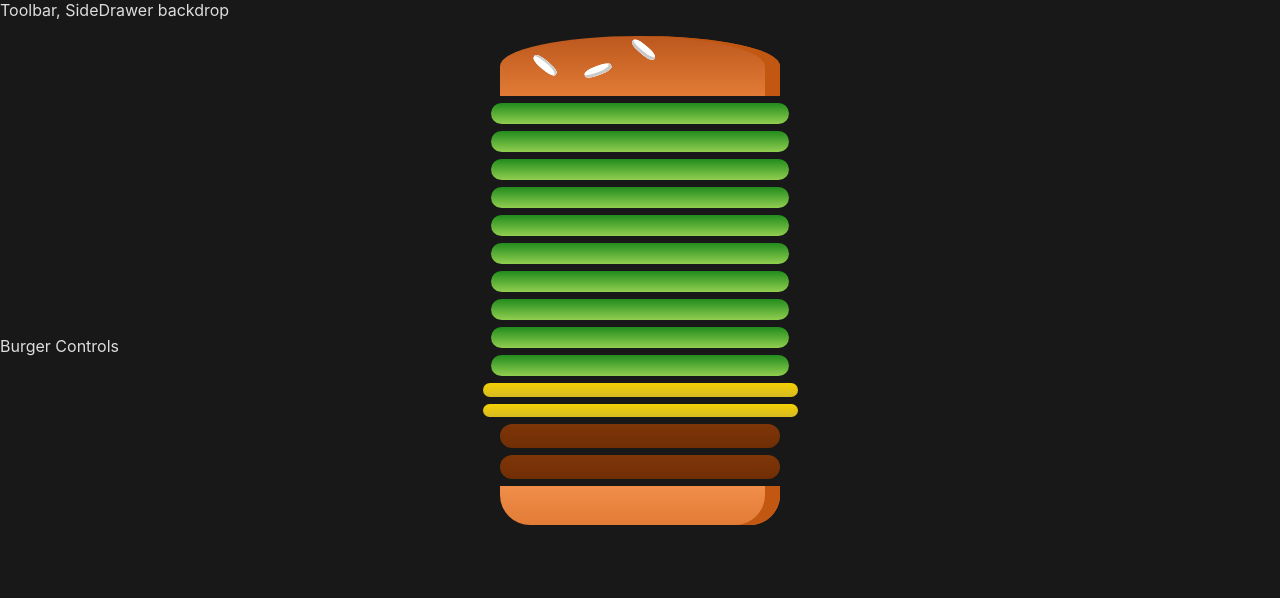
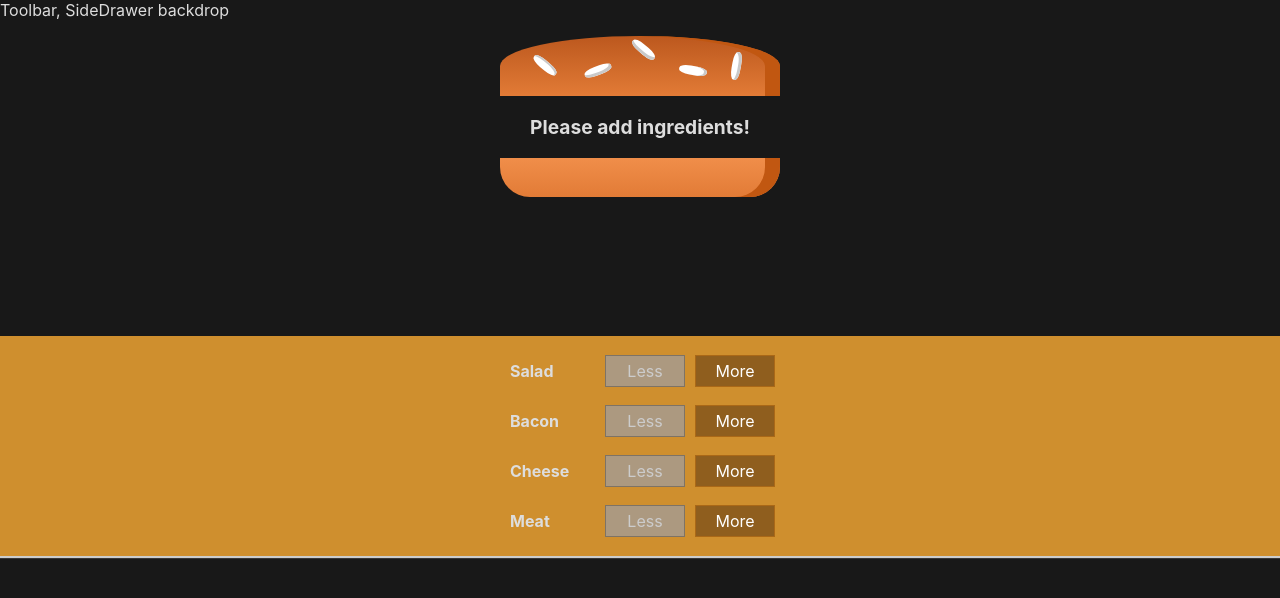
Before and after one commit to Frontnerd/react-burger-builder, a React (Create React App) app: page / in a window 1280 px wide. Shown: the top 598 px of the page. Built offline with nearby package versions, Linux system fonts and the light colour scheme.

Commit message:
BuildControls added

```diff
--- /dev/null
+++ b/src/components/Burger/BuildControls/BuildControl/BuildControl.js
@@ -0,0 +1,18 @@
+import React from 'react';
+
+import classes from './BuildControl.module.css';
+
+const buildControl = ( props ) => (
+  <div className={classes.BuildControl}>
+    <div className={classes.Label}>{props.label}</div>
+    <button
+      className={classes.Less}
+      onClick={props.removed}
+      disabled={props.disabled}>Less</button>
+    <button
+      className={classes.More}
+      onClick={props.added}>More</button>
+  </div>
+);
+
+export default buildControl;
--- /dev/null
+++ b/src/components/Burger/BuildControls/BuildControl/BuildControl.module.css
@@ -0,0 +1,56 @@
+.BuildControl {
+    display: flex;
+    justify-content: space-between;
+    align-items: center;
+    margin: 5px 0;
+}
+
+.BuildControl button {
+    display: block;
+    font: inherit;
+    padding: 5px;
+    margin: 0 5px;
+    width: 80px;
+    border: 1px solid #AA6817;
+    cursor: pointer;
+    outline: none;
+}
+
+.BuildControl button:disabled {
+    background-color: #AC9980;
+    border: 1px solid #7E7365;
+    color: #ccc;
+    cursor: default;
+}
+
+.BuildControl button:hover:disabled {
+    background-color: #AC9980;
+    color: #ccc;
+    cursor: not-allowed;
+}
+
+.Label {
+    padding: 10px;
+    font-weight: bold;
+    width: 80px;
+}
+
+.BuildControl .Less {
+    background-color: #D39952;
+    color: white;
+}
+
+.BuildControl .More {
+    background-color: #8F5E1E;
+    color: white;
+}
+
+.BuildControl .Less:hover, .BuildControl .Less:active {
+    background-color: #DAA972;
+    color: white;
+}
+
+.BuildControl .More:hover,.BuildControl .More:active {
+    background-color: #99703F;
+    color: white;
+}
--- /dev/null
+++ b/src/components/Burger/BuildControls/BuildControls.js
@@ -0,0 +1,26 @@
+import React from 'react';
+
+import classes from './BuildControls.module.css';
+import BuildControl from './BuildControl/BuildControl';
+
+const controls = [
+  { label: 'Salad', type: 'salad' },
+  { label: 'Bacon', type: 'bacon' },
+  { label: 'Cheese', type: 'cheese' },
+  { label: 'Meat', type: 'meat' }
+];
+
+const buildControls = ( props ) => (
+  <div className={classes.BuildControls}>
+    {controls.map(ctrl => (
+      <BuildControl
+        key={ctrl.label}
+        label={ctrl.label}
+        removed={ () => props.ingredientRemoved(ctrl.type) }
+        added={ () => props.ingredientAdded(ctrl.type) }
+        disabled={props.disabled[ctrl.type]} />
+    ))}
+  </div>
+);
+
+export default buildControls;
--- /dev/null
+++ b/src/components/Burger/BuildControls/BuildControls.module.css
@@ -0,0 +1,10 @@
+.BuildControls {
+  width: 100%;
+  background-color: #CF8F2E;
+  display: flex;
+  flex-flow: column;
+  align-items: center;
+  box-shadow: 0 2px 1px #ccc;
+  padding: 10px 0px;
+  margin: auto;
+}
--- a/src/components/Burger/Burger.js
+++ b/src/components/Burger/Burger.js
@@ -5,7 +5,7 @@
 
 const burger = ( props ) => {
   // tranform the main state Object (in BuregerBuilder)
-  const transformedIngredients = Object.keys(props.ingredients)
+  let transformedIngredients = Object.keys(props.ingredients)
     .map(igKey => {
       // into an Array of properties and values
       return [...Array(props.ingredients[igKey])].map((_, i) => {
@@ -16,7 +16,15 @@
             type={igKey} />
           );
       });
-    });
+    })
+    // show only populated arrays
+    .reduce((arr, el) => {
+      return arr.concat( el )
+    }, []);
+  // show messages if not ingredients
+  if (transformedIngredients.length === 0) {
+    transformedIngredients = <p>Please add ingredients!</p>
+  }
 
   return (
     <div className={classes.Burger}>
--- a/src/components/Burger/BurgerIngredient/BurgerIngredient.js
+++ b/src/components/Burger/BurgerIngredient/BurgerIngredient.js
@@ -16,10 +16,13 @@
         ingredient = (
           <div className={classes.BreadTop}>
             <div className={classes.Seeds1}></div>
-            <div className={classes.Seeds1}></div>
+            <div className={classes.Seeds2}></div>
           </div>
         );
         break;
+      case ( 'bacon' ):
+        ingredient = <div className={classes.Bacon}></div>;
+          break;
       case ( 'meat' ):
         ingredient = <div className={classes.Meat}></div>;
         break;
--- a/src/containers/BurgerBuilder/BurgerBuilder.js
+++ b/src/containers/BurgerBuilder/BurgerBuilder.js
@@ -2,6 +2,14 @@
 
 import Aux from '../../hoc/Aux';
 import Burger from '../../components/Burger/Burger';
+import BuildControls from '../../components/Burger/BuildControls/BuildControls';
+
+const INGREDIENT_PRICES = {
+  salad: 0.5,
+  cheese: 0.4,
+  meat: 1.3,
+  bacon: 0.7
+}
 
 class BurgerBuilder extends Component {
   // cunstructor( props ) {
@@ -10,18 +18,60 @@
   // }
   state = {
     ingredients: {
-      salad: 10,
-      bacon: 1,
-      cheese: 2,
-      meat: 2
+      salad: 0,
+      bacon: 0,
+      cheese: 0,
+      meat: 0,
+    },
+    totalPrice: 4
+  }
+
+  addIngredienthandler = (type) => {
+    const oldCount = this.state.ingredients[type];
+    const updatedCounted = oldCount + 1;
+    const updatedIngredients = {
+      ...this.state.ingredients
     }
+    updatedIngredients[type] = updatedCounted;
+    const priceAddition = INGREDIENT_PRICES[type]
+    const oldPrice = this.state.totalPrice;
+    const newPrice = oldPrice + priceAddition;
+    this.setState({totalPrice: newPrice, ingredients: updatedIngredients});
+  }
+
+  removeIngredienthandler = (type) => {
+    const oldCount = this.state.ingredients[type];
+    // nothing happen if we want to remove a non existing ingredient
+    if (oldCount <= 0) {
+      return;
+    }
+    const updatedCounted = oldCount - 1;
+    const updatedIngredients = {
+      ...this.state.ingredients
+    }
+    updatedIngredients[type] = updatedCounted;
+    const priceDeduction = INGREDIENT_PRICES[type]
+    const oldPrice = this.state.totalPrice;
+    const newPrice = oldPrice - priceDeduction;
+    this.setState({totalPrice: newPrice, ingredients: updatedIngredients});
   }
 
   render () {
+    // disable button
+    const disableInfo = {
+      ...this.state.ingredients
+    };
+
+    for ( let key in disableInfo) {
+      disableInfo[key] = disableInfo[key] <= 0
+    }
     return (
       <Aux>
         <Burger ingredients={this.state.ingredients}/>
-        <div>Burger Controls</div>
+        <BuildControls
+          ingredientRemoved={this.removeIngredienthandler}
+          ingredientAdded={this.addIngredienthandler}
+          disabled={disableInfo} />
       </Aux>
     );
   }
```
